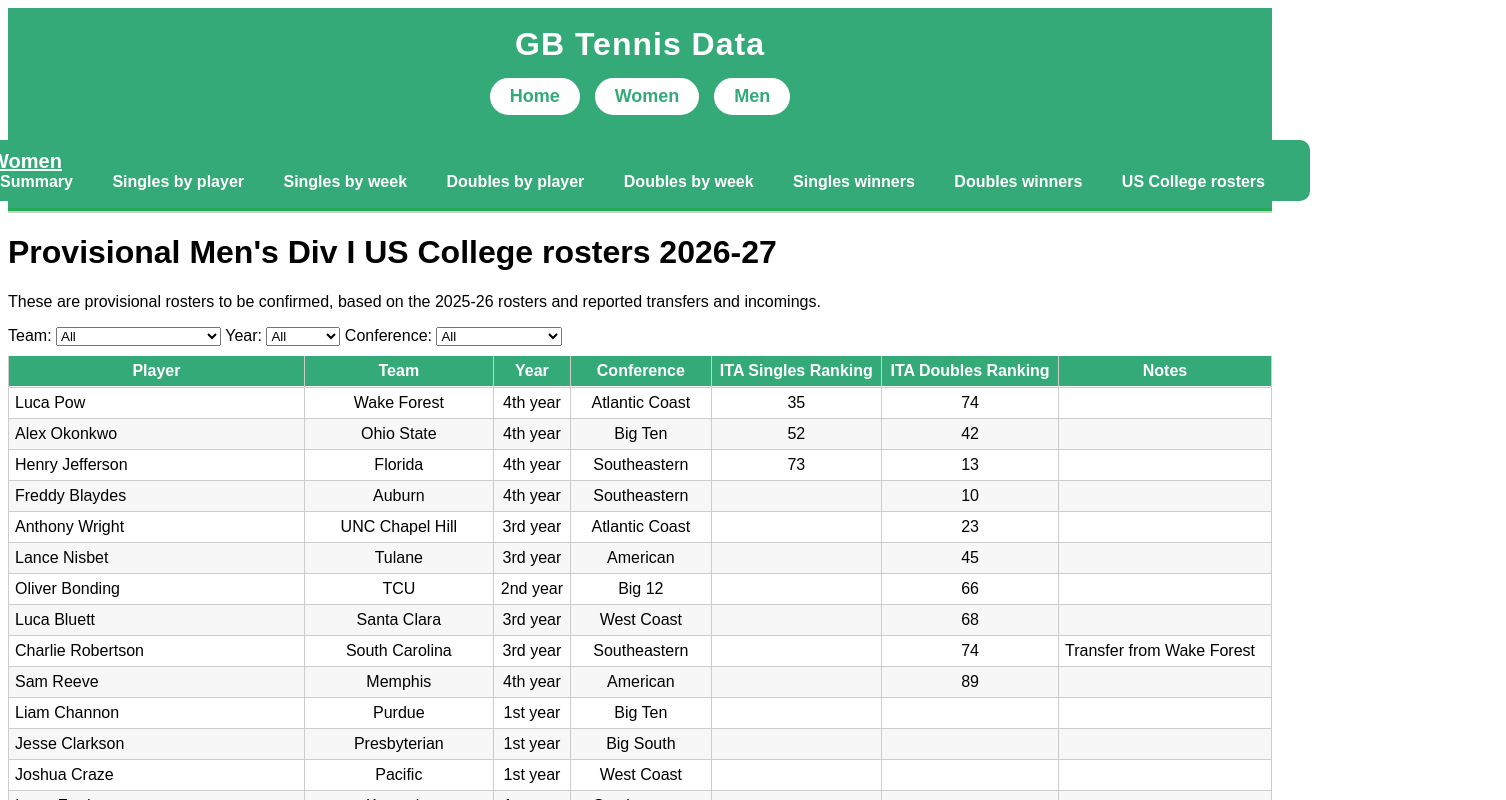
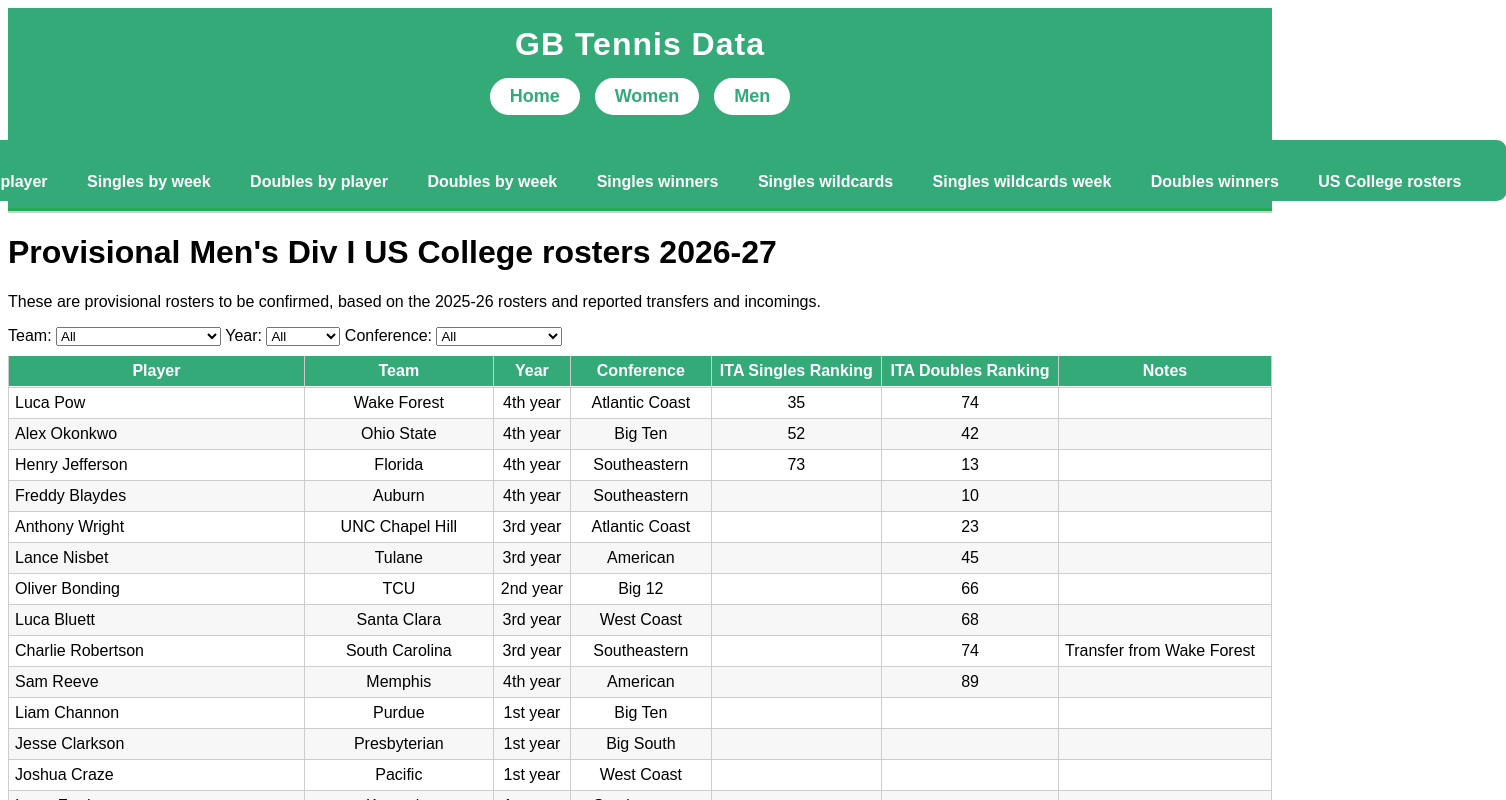
Before and after one commit to gbtennisdata/gbtennisdata.github.io, a plain HTML site: page men_us_college.html in a window 1280 px wide. Both pictures are taken after a click on the link "Women". Shown: the top 800 px of the page, 1506 px wide, since content can reach past the window. Drawn offline with Linux system fonts and the light colour scheme.

Commit message:
Add women wildcards

```diff
--- a/header.html
+++ b/header.html
@@ -21,6 +21,8 @@
                     <a href="women_doubles_by_player.html">Doubles by player</a>
                     <a href="women_doubles_by_week.html">Doubles by week</a>
                     <a href="women_singles_winners.html">Singles winners</a>
+                    <a href="women_singles_wildcards.html">Singles wildcards</a>
+                    <a href="women_singles_wild_cards_week.html">Singles wildcards week</a>
                     <a href="women_doubles_winners.html">Doubles winners</a>
                     <a href="women_us_college.html">US College rosters</a>
                 </div>
```
